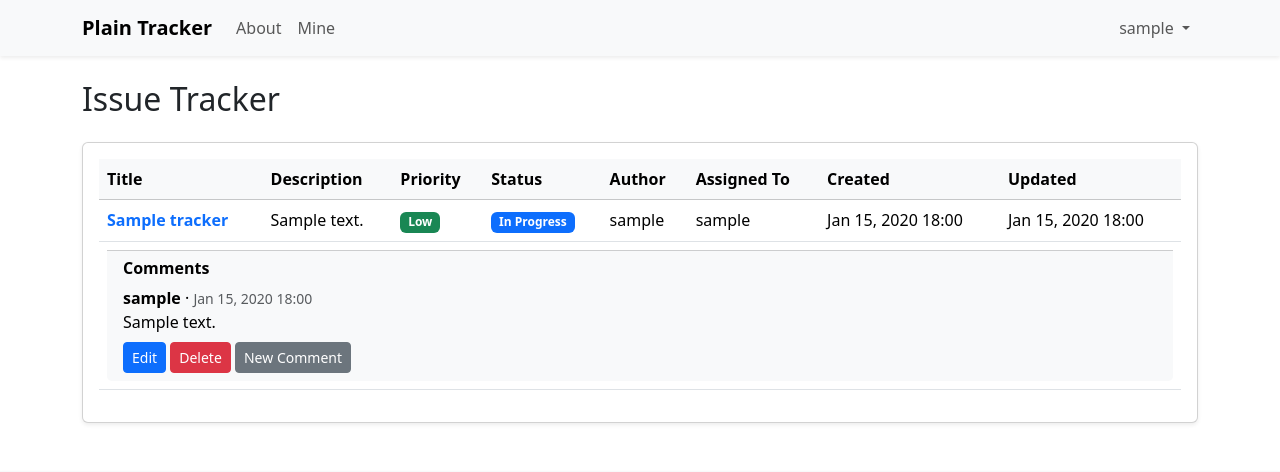
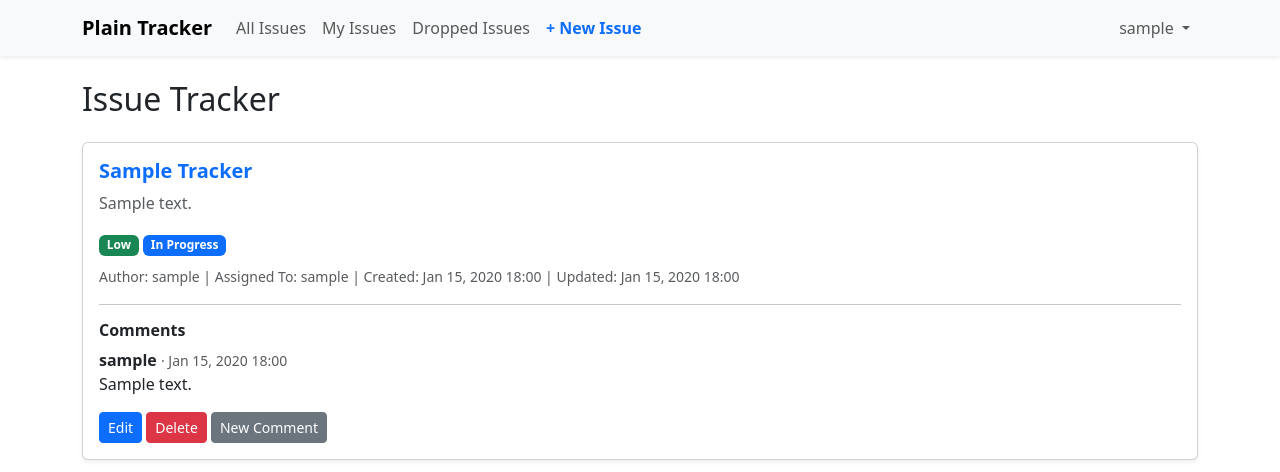
Before and after one commit to rahimi-mohd/plain_tracker, a Django app: page /trackers/ in a window 1280 px wide. Shown: the top 472 px of the page. Run offline with Django 5.2, Linux system fonts and the light colour scheme; a user stored in the database is signed in; tables that the repository leaves empty hold one stand-in row (values such as "Sample post").

Commit message:
refactor a whole bunch of UI and tracker feature add logic to only show author's issues

```diff
--- a/templates/base.html
+++ b/templates/base.html
@@ -20,12 +20,18 @@
                 <div class="collapse navbar-collapse" id="navbarNav">
                     <!-- Left side links -->
                     <ul class="navbar-nav me-auto">
-                        <li class="nav-item">
-                            <a class="nav-link" href="{% url 'about' %}">About</a>
-                        </li>
                         {% if user.is_authenticated %}
                             <li class="nav-item">
-                                <a class="nav-link" href="{% url 'my_tracker' %}">Mine</a>
+                                <a class="nav-link" href="{% url 'tracker_list' %}">All Issues</a>
+                            </li>
+                            <li class="nav-item">
+                                <a class="nav-link" href="{% url 'my_tracker' %}">My Issues</a>
+                            </li>
+                            <li class="nav-item">
+                                <a class="nav-link" href="{% url 'dropped_tracker' %}">Dropped Issues</a>
+                            </li>
+                            <li class="nav-item">
+                                <a class="nav-link text-primary fw-semibold" href="{% url 'tracker_new' %}">+ New Issue</a>
                             </li>
                         {% endif %}
                     </ul>
@@ -39,6 +45,10 @@
                                     {{ user.username }}
                                 </a>
                                 <ul class="dropdown-menu dropdown-menu-end">
+                                    <li>
+                                        <a class="dropdown-item" href="{% url 'about' %}">About</a>
+                                    </li>
+                                    <li><hr class="dropdown-divider"></li>
                                     <li>
                                         <a class="dropdown-item" href="{% url 'password_change' %}">Change Password</a>
                                     </li>
--- a/trackers/templates/trackers/tracker_list.html
+++ b/trackers/templates/trackers/tracker_list.html
@@ -5,33 +5,22 @@
 {% block main %}
 <h2 class="my-4">Issue Tracker</h2>
 
-<div class="card shadow-sm">
+{% for bug in tracker_list %}
+<div class="card mb-4 shadow-sm">
   <div class="card-body">
-    <table class="table table-hover align-middle">
-      <thead class="table-light">
-        <tr>
-          <th scope="col">Title</th>
-          <th scope="col">Description</th>
-          <th scope="col">Priority</th>
-          <th scope="col">Status</th>
-          <th scope="col">Author</th>
-          <th scope="col">Assigned To</th>
-          <th scope="col">Created</th>
-          <th scope="col">Updated</th>
-        </tr>
-      </thead>
-      <tbody>
-        {% for bug in tracker_list %}
-        <tr>
-          <td>
+    <!-- Title -->
+    <h5 class="card-title">
       <a href="{{ bug.get_absolute_url }}" class="fw-bold text-decoration-none">
-              {{ bug.title }}
+        {{ bug.title|title }}
       </a>
-          </td>
-          <td>{{ bug.body|truncatechars:50 }}</td>
+    </h5>
 
-          <!-- Priority with Bootstrap badge colors -->
-          <td>
+    <!-- Description -->
+    <p class="card-text text-muted">{{ bug.body|truncatechars:100 }}</p>
+
+    <!-- Metadata -->
+    <div class="mb-2">
+      <!-- Priority Badge -->
       {% if bug.priority == "high" %}
         <span class="badge bg-danger">{{ bug.get_priority_display }}</span>
       {% elif bug.priority == "normal" %}
@@ -39,42 +28,42 @@
       {% else %}
         <span class="badge bg-success">{{ bug.get_priority_display }}</span>
       {% endif %}
-          </td>
 
-          <!-- Status with Bootstrap badge colors -->
-          <td>
+      <!-- Status Badge -->
       {% if bug.status == "in_progress" %}
         <span class="badge bg-primary">{{ bug.get_status_display }}</span>
       {% elif bug.status == "done" %}
         <span class="badge bg-success">{{ bug.get_status_display }}</span>
+      {% elif bug.status == "dropped" %}
+        <span class="badge bg-dark">{{ bug.get_status_display }}</span>
       {% else %}
         <span class="badge bg-secondary">{{ bug.get_status_display }}</span>
       {% endif %}
-          </td>
+    </div>
 
-          <td>{{ bug.author.username }}</td>
-          <td>{{ bug.assigned_to.username|default:"-" }}</td>
-          <td>{{ bug.date|date:"M d, Y H:i" }}</td>
-          <td>{{ bug.updated_at|date:"M d, Y H:i" }}</td>
-        </tr>
+    <small class="text-muted">
+      Author: {{ bug.author.username }} |
+      Assigned To: {{ bug.assigned_to.username|default:"-" }} |
+      Created: {{ bug.date|date:"M d, Y H:i" }} |
+      Updated: {{ bug.updated_at|date:"M d, Y H:i" }}
+    </small>
 
-        <!-- Comment Section + Actions -->
-        <tr>
-          <td colspan="8">
-            <div class="card-footer bg-light">
+    <hr>
+
+    <!-- Comments -->
     <h6 class="fw-bold mb-2">Comments</h6>
     {% for comment in bug.comment_set.all %}
-                <p class="mb-1">
-                  <span class="fw-bold">{{ comment.author.username }}</span> ·
-                  <small class="text-muted">{{ comment.created_at|date:"M d, Y H:i" }}</small><br>
+      <div class="mb-2">
+        <span class="fw-bold">{{ comment.author.username }}</span>
+        <small class="text-muted">· {{ comment.created_at|date:"M d, Y H:i" }}</small><br>
         {{ comment.body }}
-                </p>
+      </div>
     {% empty %}
       <p class="text-muted">No comments yet.</p>
     {% endfor %}
 
     <!-- Actions -->
-              <div class="mt-2">
+    <div class="mt-3">
       {% if bug.author.pk == request.user.pk %}
         <a href="{% url 'tracker_edit' bug.pk %}" class="btn btn-sm btn-primary">Edit</a>
         <a href="{% url 'tracker_delete' bug.pk %}" class="btn btn-sm btn-danger">Delete</a>
@@ -82,15 +71,9 @@
       <a href="{{ bug.get_absolute_url }}" class="btn btn-sm btn-secondary">New Comment</a>
     </div>
   </div>
-          </td>
-        </tr>
+</div>
 {% empty %}
-        <tr>
-          <td colspan="8" class="text-center text-muted py-4">No issues found.</td>
-        </tr>
+  <p class="text-center text-muted">No issues found.</p>
 {% endfor %}
-      </tbody>
-    </table>
-  </div>
-</div>
+
 {% endblock %}
--- a/trackers/urls.py
+++ b/trackers/urls.py
@@ -7,6 +7,7 @@ from .views import (
     TrackerDeleteView,
     TrackerCreateView,
     MyTrackerListView,
+    DroppedListView,
 )
 
 urlpatterns = [
@@ -16,4 +17,5 @@ urlpatterns = [
     path("new/", TrackerCreateView.as_view(), name="tracker_new"),
     path("", TrackerListView.as_view(), name="tracker_list"),
     path("my_tracker/", MyTrackerListView.as_view(), name="my_tracker"),
+    path("dropped_tracker/", DroppedListView.as_view(), name="dropped_tracker"),
 ]
--- a/trackers/views.py
+++ b/trackers/views.py
@@ -14,6 +14,9 @@ from .forms import CommentForm
 class TrackerListView(LoginRequiredMixin, ListView):
     model = Tracker
     template_name = "trackers/tracker_list.html"
+
+    def get_queryset(self):
+        return Tracker.objects.exclude(status="drop")
 
 
 class CommentGet(LoginRequiredMixin, DetailView):
@@ -99,5 +102,21 @@ class MyTrackerListView(ListView):
 
     def get_queryset(self):
         return Tracker.objects.filter(
-            Q(author=self.request.user) | Q(assigned_to=self.request.user)
+            (Q(author=self.request.user) | Q(assigned_to=self.request.user))
+            & ~Q(status="drop")
         )
+
+
+class DroppedListView(ListView):
+    model = Tracker
+    template_name = "tracker/dropped_tracker.html"
+
+    def get_queryset(self):
+        base_dropped = Tracker.objects.filter(status="drop")
+
+        if self.request.user.is_staff:
+            return base_dropped
+        else:
+            return base_dropped.filter(
+                Q(author=self.request.user) | Q(assigned_to=self.request.user)
+            )
```
Also changed, not shown: trackers/templates/trackers/dropped_tracker.html (added, +79 -0 lines). Lines whose indentation alone changed are shown as unchanged.
